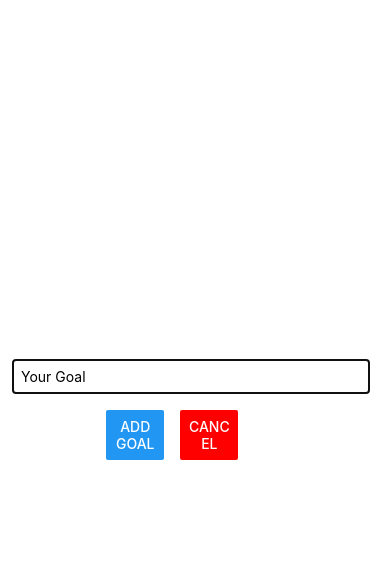
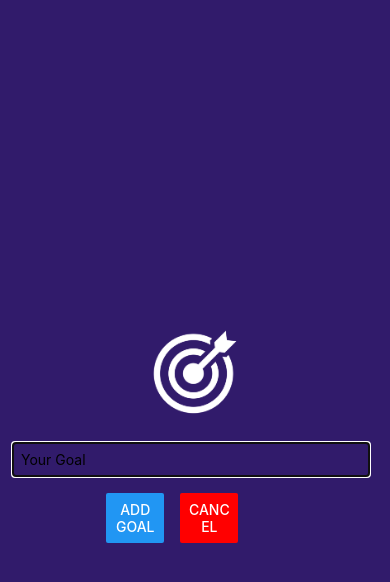
Before and after one commit to BartugKaan/GoalsApp, a React Native app: screen / in a window 390 px wide. Both pictures are taken after a click on the button "ADD NEW GOAL". Shown: the top 582 px of the page. Built offline with nearby package versions, Linux system fonts and the light colour scheme.

Commit message:
Add image to GoalInput component

```diff
--- a/components/GoalInput.js
+++ b/components/GoalInput.js
@@ -1,5 +1,5 @@
 import { useState } from 'react'
-import { StyleSheet, TextInput, Button, View, Modal } from 'react-native'
+import { StyleSheet, TextInput, Button, View, Modal, Image } from 'react-native'
 
 function GoalInput(props) {
   const [enteredGoalText, setEnteredGoalText] = useState('')
@@ -16,6 +16,10 @@
   return (
     <Modal visible={props.visible} animationType="slide">
       <View style={styles.inputContainer}>
+        <Image
+          source={require('../assets/images/goal.png')}
+          style={styles.image}
+        />
         <TextInput
           placeholder="Your Goal"
           style={styles.textInput}
@@ -44,9 +48,7 @@
     justifyContent: 'center',
     alignItems: 'center',
     padding: 16,
-    marginBottom: 24,
-    borderBottomWidth: 1,
-    borderBottomColor: '#cccccc',
+    backgroundColor: '#311b6b',
   },
   textInput: {
     borderWidth: 1,
@@ -59,6 +61,11 @@
     flexDirection: 'row',
     marginTop: 16,
   },
+  image: {
+    width: 100,
+    height: 100,
+    margin: 20,
+  },
   button: {
     width: '30%',
     marginHorizontal: 8,
```
Also changed, not shown: assets/images/goal.png (added).
